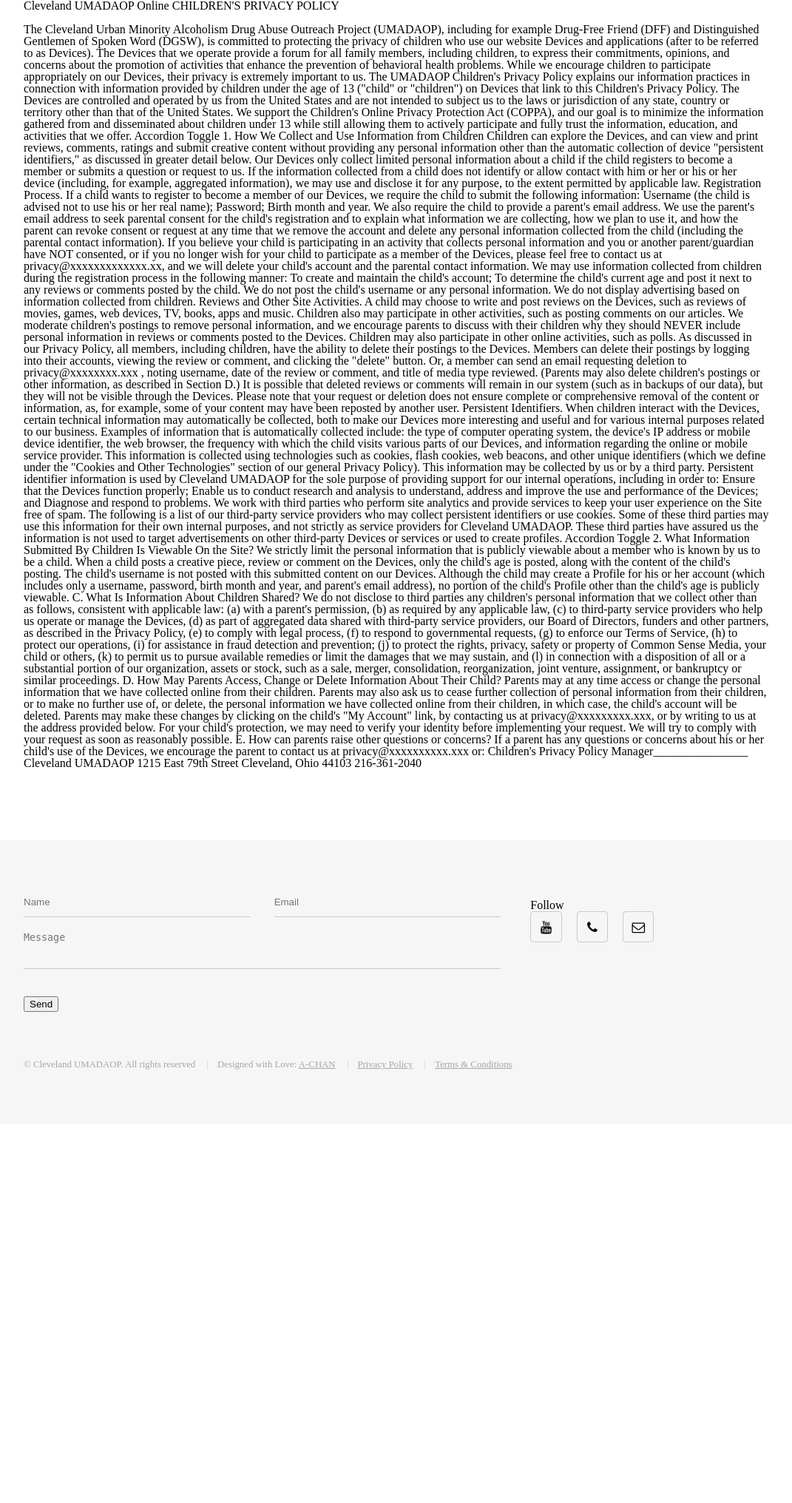
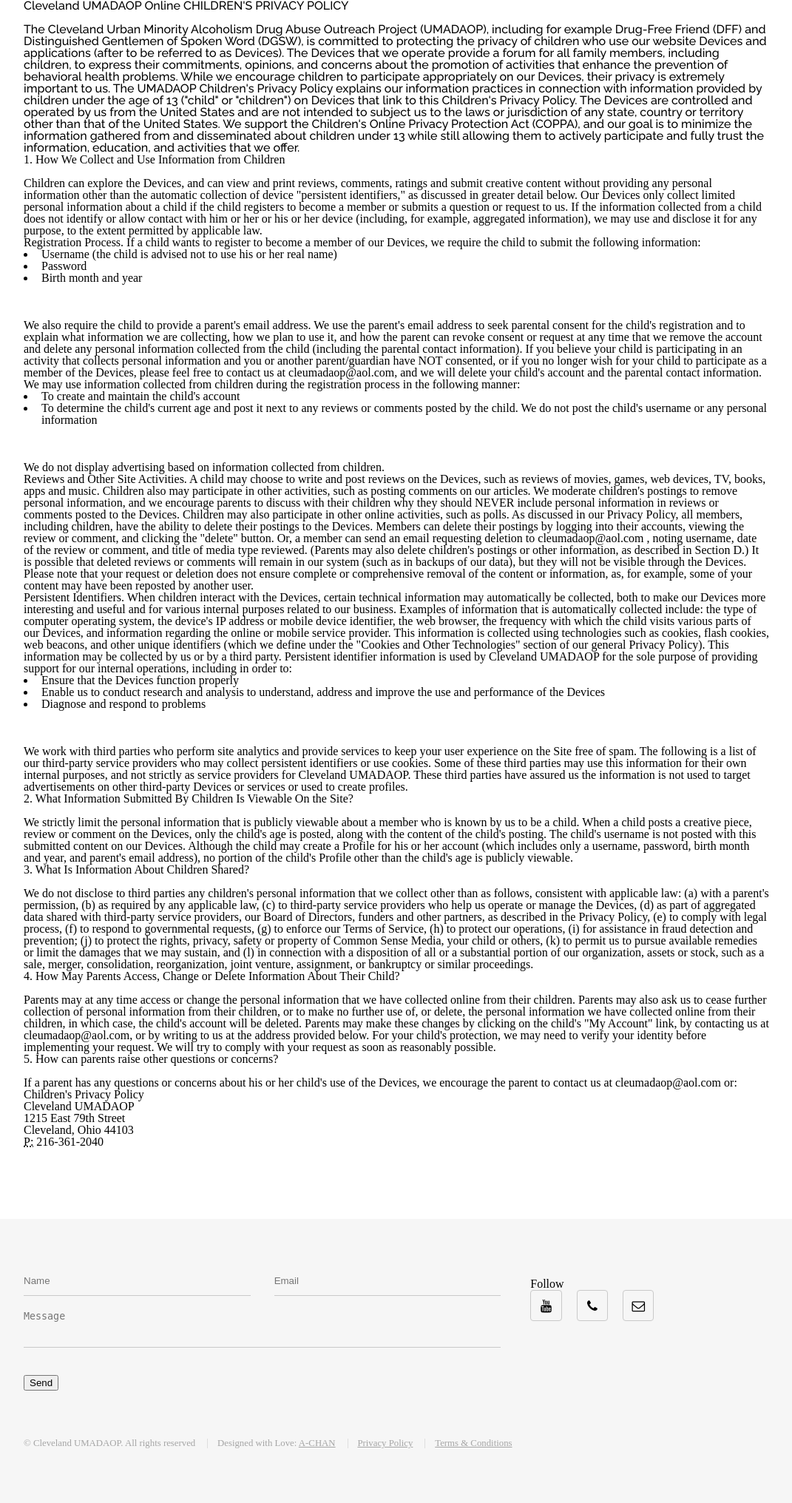
Before and after one commit to UMADAOP/communityrisers, a PHP site: page /policy.php in a window 1280 px wide. Shown: the part 202-2234 px from the top of the page at 74% size, without its empty margins (104-1175 px from the left). Before the commit the page ends 1648 px from the top, so only its background shows below. Run offline with PHP 8.4, Linux system fonts and the light colour scheme.

Commit message:
styling updated

```diff
--- a/ajax.php
+++ b/ajax.php
@@ -28,7 +28,7 @@
 include_once 'db.php';
 
 //insert form data in the database
-$insert = $db->query("INSERT uploading (message,file_name) VALUES ('".$message."','".$path."')");
+$insert = $db->query("INSERT file (message,file_name) VALUES ('".$message."','".$path."')");
 
 //echo $insert?'ok':'err';
 }
--- a/css/main.css
+++ b/css/main.css
@@ -18,7 +18,7 @@
     font-size: 28px;
 }
 
-.first-heading, .lead, #quote2 {
+.first-heading, .lead, #quote2, #childrenshistory, #terms, #policyheading, #policy {
     font-family: 'Raleway', sans-serif;
 }
 
@@ -30,6 +30,10 @@
 #intro {
     padding-top: 3em;
 }
+
+
+
+
 
 
 /* acc */
--- a/js/app.js
+++ b/js/app.js
@@ -40,7 +40,8 @@
     {
      // view uploaded file.
      $("#preview").html(data).fadeIn();
-     $("#form")[0].reset();
+    // $("#form")[0].reset();
+	show_images();
     }
       },
      error: function(e)
@@ -88,7 +89,7 @@
         }
     })
 }
-/* show_images(); */
+ show_images(); */
 
 
 /*******************************************************
--- a/policy.php
+++ b/policy.php
@@ -40,41 +40,66 @@
         <!-- Main -->
         <div id="main">
             <div class="inner">
-                <h1>Cleveland UMADAOP Online CHILDREN&#39;S PRIVACY POLICY</h1>
+                <h1 id="policyheading">Cleveland UMADAOP Online CHILDREN'S PRIVACY POLICY</h1>
                 <br />
-                <p>
+                <p id="policy">
                     The Cleveland Urban Minority Alcoholism Drug Abuse Outreach Project (UMADAOP), including for example Drug-Free Friend (DFF) and Distinguished Gentlemen of Spoken Word (DGSW), is committed to protecting the privacy of children who use our website Devices and applications (after to be referred to as Devices). The Devices that we operate provide a forum for all family members, including children, to express their commitments, opinions, and concerns about the promotion of activities that enhance the prevention of behavioral health problems. While we encourage children to participate appropriately on our Devices, their privacy is extremely important to us. The UMADAOP Children's Privacy Policy explains our information practices in connection with information provided by children under the age of 13 ("child" or "children") on Devices that link to this Children's Privacy Policy. The Devices are controlled and operated by us from the United States and are not intended to subject us to the laws or jurisdiction of any state, country or territory other than that of the United States. We support the Children's Online Privacy Protection Act (COPPA), and our goal is to minimize the information gathered from and disseminated about children under 13 while still allowing them to actively participate and fully trust the information, education, and activities that we offer.
-                    Accordion Toggle 1.  How We Collect and Use Information from Children
+                    <h3>1.  How We Collect and Use Information from Children<h3>
+					<br />
                     Children can explore the Devices, and can view and print reviews, comments, ratings and submit creative content without providing any personal information other than the automatic collection of device "persistent identifiers," as discussed in greater detail below. Our Devices only collect limited personal information about a child if the child registers to become a member or submits a question or request to us. If the information collected from a child does not identify or allow contact with him or her or his or her device (including, for example, aggregated information), we may use and disclose it for any purpose, to the extent permitted by applicable law.
-                    Registration Process. If a child wants to register to become a member of our Devices, we require the child to submit the following information:
-                    Username (the child is advised not to use his or her real name);
-                    Password;
-                    Birth month and year.
-                    We also require the child to provide a parent's email address. We use the parent's email address to seek parental consent for the child's registration and to explain what information we are collecting, how we plan to use it, and how the parent can revoke consent or request at any time that we remove the account and delete any personal information collected from the child (including the parental contact information). If you believe your child is participating in an activity that collects personal information and you or another parent/guardian have NOT consented, or if you no longer wish for your child to participate as a member of the Devices, please feel free to contact us at privacy@xxxxxxxxxxxxx.xx, and we will delete your child's account and the parental contact information.
+                    <br />
+					Registration Process. If a child wants to register to become a member of our Devices, we require the child to submit the following information:
+					<ul>
+						<li>Username (the child is advised not to use his or her real name)</li>
+						<li>Password</li>
+						<li>Birth month and year</li>
+					</ul>
+				    <br />
+                    We also require the child to provide a parent's email address. We use the parent's email address to seek parental consent for the child's registration and to explain what information we are collecting, how we plan to use it, and how the parent can revoke consent or request at any time that we remove the account and delete any personal information collected from the child (including the parental contact information). If you believe your child is participating in an activity that collects personal information and you or another parent/guardian have NOT consented, or if you no longer wish for your child to participate as a member of the Devices, please feel free to contact us at cleumadaop@aol.com, and we will delete your child's account and the parental contact information.
+					<br />
                     We may use information collected from children during the registration process in the following manner:
-                    To create and maintain the child's account;
-                    To determine the child's current age and post it next to any reviews or comments posted by the child. We do not post the child's username or any personal information.
+					<ul>
+						<li>To create and maintain the child's account</li>
+						<li>To determine the child's current age and post it next to any reviews or comments posted by the child. We do not post the child's username or any personal information</li>
+					</ul>
+                    <br />
                     We do not display advertising based on information collected from children.
-                    Reviews and Other Site Activities. A child may choose to write and post reviews on the Devices, such as reviews of movies, games, web devices, TV, books, apps and music. Children also may participate in other activities, such as posting comments on our articles. We moderate children's postings to remove personal information, and we encourage parents to discuss with their children why they should NEVER include personal information in reviews or comments posted to the Devices. Children may also participate in other online activities, such as polls. As discussed in our Privacy Policy, all members, including children, have the ability to delete their postings to the Devices. Members can delete their postings by logging into their accounts, viewing the review or comment, and clicking the "delete" button. Or, a member can send an email requesting deletion to privacy@xxxxxxxx.xxx , noting username, date of the review or comment, and title of media type reviewed. (Parents may also delete children's postings or other information, as described in Section D.) It is possible that deleted reviews or comments will remain in our system (such as in backups of our data), but they will not be visible through the Devices. Please note that your request or deletion does not ensure complete or comprehensive removal of the content or information, as, for example, some of your content may have been reposted by another user.
-                    Persistent Identifiers. When children interact with the Devices, certain technical information may automatically be collected, both to make our Devices more interesting and useful and for various internal purposes related to our business. Examples of information that is automatically collected include: the type of computer operating system, the device's IP address or mobile device identifier, the web browser, the frequency with which the child visits various parts of our Devices, and information regarding the online or mobile service provider. This information is collected using technologies such as cookies, flash cookies, web beacons, and other unique identifiers (which we define under the "Cookies and Other Technologies" section of our general Privacy Policy). This information may be collected by us or by a third party. Persistent identifier information is used by Cleveland UMADAOP for the sole purpose of providing support for our internal operations, including in order to:
-                    Ensure that the Devices function properly;
-                    Enable us to conduct research and analysis to understand, address and improve the use and performance of the Devices; and
-                    Diagnose and respond to problems.
+					<br />
+                    <em>Reviews and Other Site Activities.</em> A child may choose to write and post reviews on the Devices, such as reviews of movies, games, web devices, TV, books, apps and music. Children also may participate in other activities, such as posting comments on our articles. We moderate children's postings to remove personal information, and we encourage parents to discuss with their children why they should NEVER include personal information in reviews or comments posted to the Devices. Children may also participate in other online activities, such as polls. As discussed in our Privacy Policy, all members, including children, have the ability to delete their postings to the Devices. Members can delete their postings by logging into their accounts, viewing the review or comment, and clicking the "delete" button. Or, a member can send an email requesting deletion to cleumadaop@aol.com , noting username, date of the review or comment, and title of media type reviewed. (Parents may also delete children's postings or other information, as described in Section D.) It is possible that deleted reviews or comments will remain in our system (such as in backups of our data), but they will not be visible through the Devices. Please note that your request or deletion does not ensure complete or comprehensive removal of the content or information, as, for example, some of your content may have been reposted by another user.
+					<br />
+                    <em>Persistent Identifiers.</em> When children interact with the Devices, certain technical information may automatically be collected, both to make our Devices more interesting and useful and for various internal purposes related to our business. Examples of information that is automatically collected include: the type of computer operating system, the device's IP address or mobile device identifier, the web browser, the frequency with which the child visits various parts of our Devices, and information regarding the online or mobile service provider. This information is collected using technologies such as cookies, flash cookies, web beacons, and other unique identifiers (which we define under the "Cookies and Other Technologies" section of our general Privacy Policy). This information may be collected by us or by a third party. Persistent identifier information is used by Cleveland UMADAOP for the sole purpose of providing support for our internal operations, including in order to:
+                    <ul>
+						<li>Ensure that the Devices function properly</li>
+						<li>Enable us to conduct research and analysis to understand, address and improve the use and performance of the Devices</li>
+						<li>Diagnose and respond to problems</li>
+					</ul>
+				    <br />
                     We work with third parties who perform site analytics and provide services to keep your user experience on the Site free of spam. The following is a list of our third-party service providers who may collect persistent identifiers or use cookies. Some of these third parties may use this information for their own internal purposes, and not strictly as service providers for Cleveland UMADAOP. These third parties have assured us the information is not used to target advertisements on other third-party Devices or services or used to create profiles.
-                    Accordion Toggle 2. What Information Submitted By Children Is Viewable On the Site?
+					<br />
+				    <h3>2. What Information Submitted By Children Is Viewable On the Site?</h3>
+					<br />
                     We strictly limit the personal information that is publicly viewable about a member who is known by us to be a child. When a child posts a creative piece, review or comment on the Devices, only the child's age is posted, along with the content of the child's posting. The child's username is not posted with this submitted content on our Devices. Although the child may create a Profile for his or her account (which includes only a username, password, birth month and year, and parent's email address), no portion of the child's Profile other than the child's age is publicly viewable.
-                    C. What Is Information About Children Shared?
+                    <br />
+					<h3>3. What Is Information About Children Shared?</h3>
+					<br />
                     We do not disclose to third parties any children's personal information that we collect other than as follows, consistent with applicable law: (a) with a parent's permission, (b) as required by any applicable law, (c) to third-party service providers who help us operate or manage the Devices, (d) as part of aggregated data shared with third-party service providers, our Board of Directors, funders and other partners, as described in the Privacy Policy, (e) to comply with legal process, (f) to respond to governmental requests, (g) to enforce our Terms of Service, (h) to protect our operations, (i) for assistance in fraud detection and prevention; (j) to protect the rights, privacy, safety or property of Common Sense Media, your child or others, (k) to permit us to pursue available remedies or limit the damages that we may sustain, and (l) in connection with a disposition of all or a substantial portion of our organization, assets or stock, such as a sale, merger, consolidation, reorganization, joint venture, assignment, or bankruptcy or similar proceedings.
-                    D. How May Parents Access, Change or Delete Information About Their Child?
-                    Parents may at any time access or change the personal information that we have collected online from their children. Parents may also ask us to cease further collection of personal information from their children, or to make no further use of, or delete, the personal information we have collected online from their children, in which case, the child's account will be deleted. Parents may make these changes by clicking on the child's "My Account" link, by contacting us at privacy@xxxxxxxxx.xxx, or by writing to us at the address provided below. For your child's protection, we may need to verify your identity before implementing your request. We will try to comply with your request as soon as reasonably possible.
-                    E. How can parents raise other questions or concerns?
-                    If a parent has any questions or concerns about his or her child's use of the Devices, we encourage the parent to contact us at privacy@xxxxxxxxxx.xxx or:
-                    Children's Privacy Policy
-                    Manager________________
-                    Cleveland UMADAOP
-                    1215 East 79th Street
-                    Cleveland, Ohio 44103
-                    216-361-2040
+                    <br />
+					<h3>4. How May Parents Access, Change or Delete Information About Their Child?</h3>
+					<br />
+                    Parents may at any time access or change the personal information that we have collected online from their children. Parents may also ask us to cease further collection of personal information from their children, or to make no further use of, or delete, the personal information we have collected online from their children, in which case, the child's account will be deleted. Parents may make these changes by clicking on the child's "My Account" link, by contacting us at cleumadaop@aol.com, or by writing to us at the address provided below. For your child's protection, we may need to verify your identity before implementing your request. We will try to comply with your request as soon as reasonably possible.
+                    <br />
+					<h3>5. How can parents raise other questions or concerns?</h3>
+					<br />
+                    If a parent has any questions or concerns about his or her child's use of the Devices, we encourage the parent to contact us at cleumadaop@aol.com or:
+                    <br />
+					<address>
+						<strong>Children's Privacy Policy</strong><br>
+								Cleveland UMADAOP<br>
+								1215 East 79th Street<br>
+								Cleveland, Ohio 44103<br>
+								<abbr title="Phone">P:</abbr> 216-361-2040
+					</address>
+
                 </p>
             </div>
         </div>
@@ -84,15 +109,16 @@
             <div class="inner">
                 <section>
                     <!--<h2>Get in touch</h2>-->
-                    <form method="post" action="#">
+                 <form method="post" action="https://formspree.io/cleumadaop@aol.com">
                         <div class="field half first">
                             <input type="text" name="name" id="name" placeholder="Name" />
                         </div>
                         <div class="field half">
-                            <input type="email" name="email" id="email" placeholder="Email" />
+                            <input type="email" name="_replyto" id="email" placeholder="Email" />
                         </div>
                         <div class="field">
-                            <textarea name="message" id="message" placeholder="Message"></textarea>
+                            <textarea name="note" id="note" placeholder="Message"></textarea>
+							<input class="display-none" style="display:none" type="text" name="_gotcha">
                         </div>
                         <ul class="actions">
                             <li><input type="submit" value="Send" class="special" /></li>
```
Also changed, not shown: childrensday.php (+15 -4 lines), index.php (+4 -3 lines), terms.php (+19 -5 lines).
